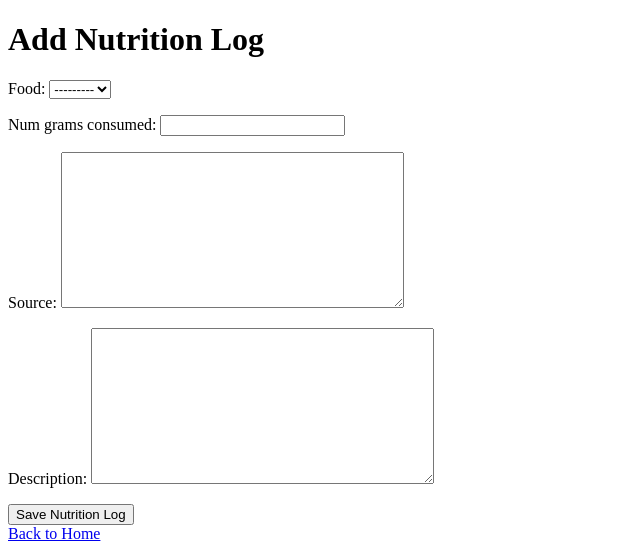
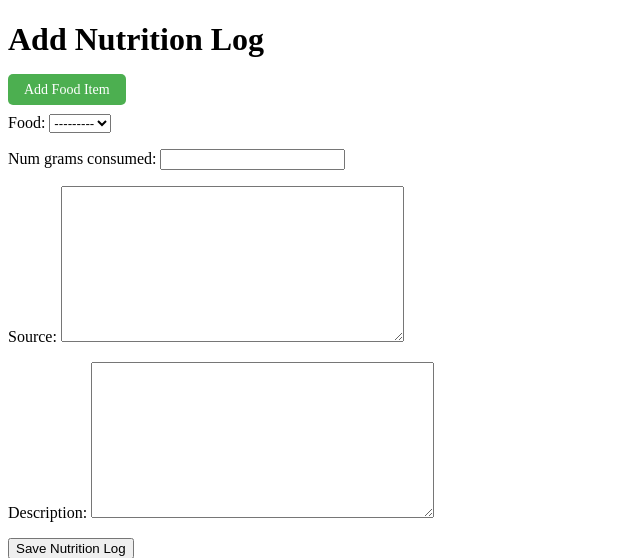
Before and after one commit to feyzzh/cs4750_db_proj, a Django app: page /add_nutrition in a window 1280 px wide. Shown: the top 558 px of the page, without its empty margins (0-640 px from the left). Run offline with Django 5.2, Linux system fonts and the light colour scheme; the visitor is signed in with stand-in values (Sample User, id 1); data that the repository does not hold is empty.

Commit message:
add form to add food item

```diff
--- a/cavcore/hooswellapp/forms.py
+++ b/cavcore/hooswellapp/forms.py
@@ -39,6 +39,18 @@ class SignupForm(forms.ModelForm):
             raise forms.ValidationError("An account with this email already exists.")
         return email
 
+class FoodItemForm(forms.ModelForm):
+
+    class Meta:
+        model = Foods
+        fields = ['food_item', 'food_category', 'per_100_units', 'calories_per_100', 'kj_per_100']
+        widgets = {
+            'food_item': forms.TextInput(attrs={'placeholder': 'Tomato'}),
+            'food_category': forms.TextInput(attrs={'placeholder': 'Fruit'}),
+            'per_100_units': forms.TextInput(attrs={'placeholder': 'grams / mL'}),
+            'calories_per_100': forms.NumberInput(attrs={'placeholder': '18'}),
+            'kj_per_100': forms.NumberInput(attrs={'placeholder': '64'}),
+        }
 
 class NutritionLogForm(forms.ModelForm):
     # We don't want to show the time_of_consumption field on the form
--- a/cavcore/hooswellapp/templates/add_nutrition.html
+++ b/cavcore/hooswellapp/templates/add_nutrition.html
@@ -10,6 +10,16 @@
 </head>
 <body>
     <h1>Add Nutrition Log</h1>
+    <a href="{% url 'add_food' %}" style="
+            padding: 8px 16px;
+            background-color: #4CAF50;
+            color: white;
+            text-decoration: none;
+            border-radius: 5px;
+            font-size: 14px;
+        ">
+            Add Food Item
+        </a>
 
     <form method="POST" action="{% url 'add_nutrition' %}">
         {% csrf_token %}
--- a/cavcore/hooswellapp/urls.py
+++ b/cavcore/hooswellapp/urls.py
@@ -6,6 +6,7 @@ urlpatterns = [
     path('signup/', views.signup_view, name='signup'),
     path('login/', views.login_view, name='login'),
     path('logout/', views.logout_view, name='logout'),
+    path('add_food', views.add_food, name='add_food'),
     path('add_nutrition', views.add_nutrition, name='add_nutrition'),
     path('add_sleep', views.add_sleep, name='add_sleep'),
     path('add_fitness', views.add_fitness_log, name='add_fitness_log'),
--- a/cavcore/hooswellapp/views.py
+++ b/cavcore/hooswellapp/views.py
@@ -1,6 +1,6 @@
 from django.shortcuts import render, redirect
 from django.contrib.auth.decorators import login_required
-from .forms import NutritionLogForm, SleepLogForm, FitnessLogForm
+from .forms import NutritionLogForm, SleepLogForm, FitnessLogForm, FoodItemForm
 from .models import NutritionLog, SleepLog, FitnessLog
 
 
@@ -67,6 +67,26 @@ def logout_view(request):
     logout(request)
     messages.success(request, "You’ve been logged out successfully.")
     return redirect('login')
+
+@login_required
+def add_food(request):
+    if request.method == 'POST':
+        form = FoodItemForm(request.POST)
+        if form.is_valid():
+            food_item = form.save(commit=False)
+            auth_user = request.user
+            try:
+                custom_user = Users.objects.get(email=auth_user.email)
+            except Users.DoesNotExist:
+                return HttpResponse("No matching user found.", status=400)
+
+            food_item.user = custom_user
+            food_item.save()
+            return redirect('nutri_dash')
+    else:
+        form = FoodItemForm()
+
+    return render(request, 'add_food.html', {'form': form})
 
 @login_required
 def add_nutrition(request):
```
Also changed, not shown: cavcore/hooswellapp/templates/add_food.html (added, +14 -0 lines), cavcore/hooswellapp/templates/board_nutrition.html (+13 -1 lines).
